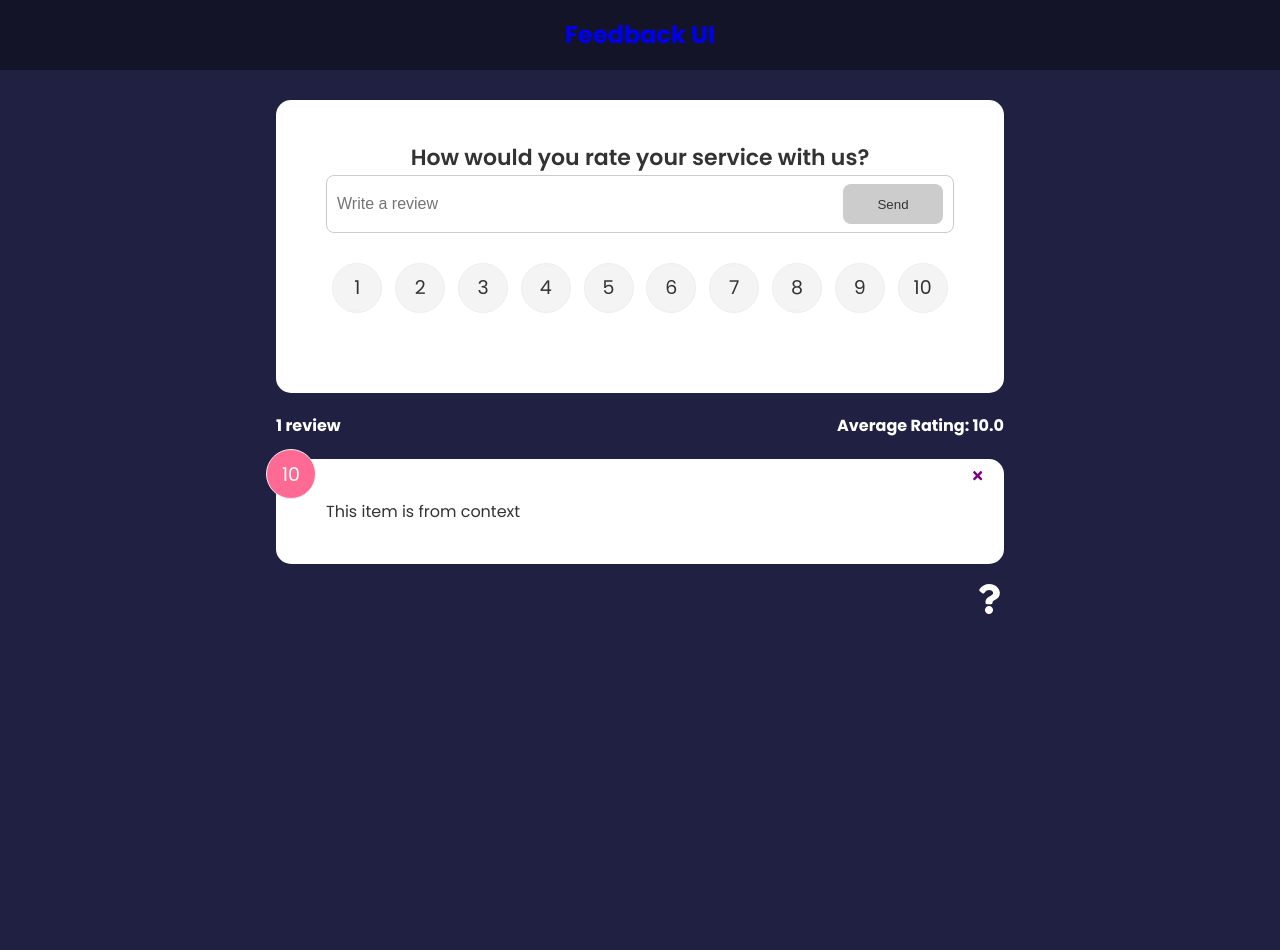
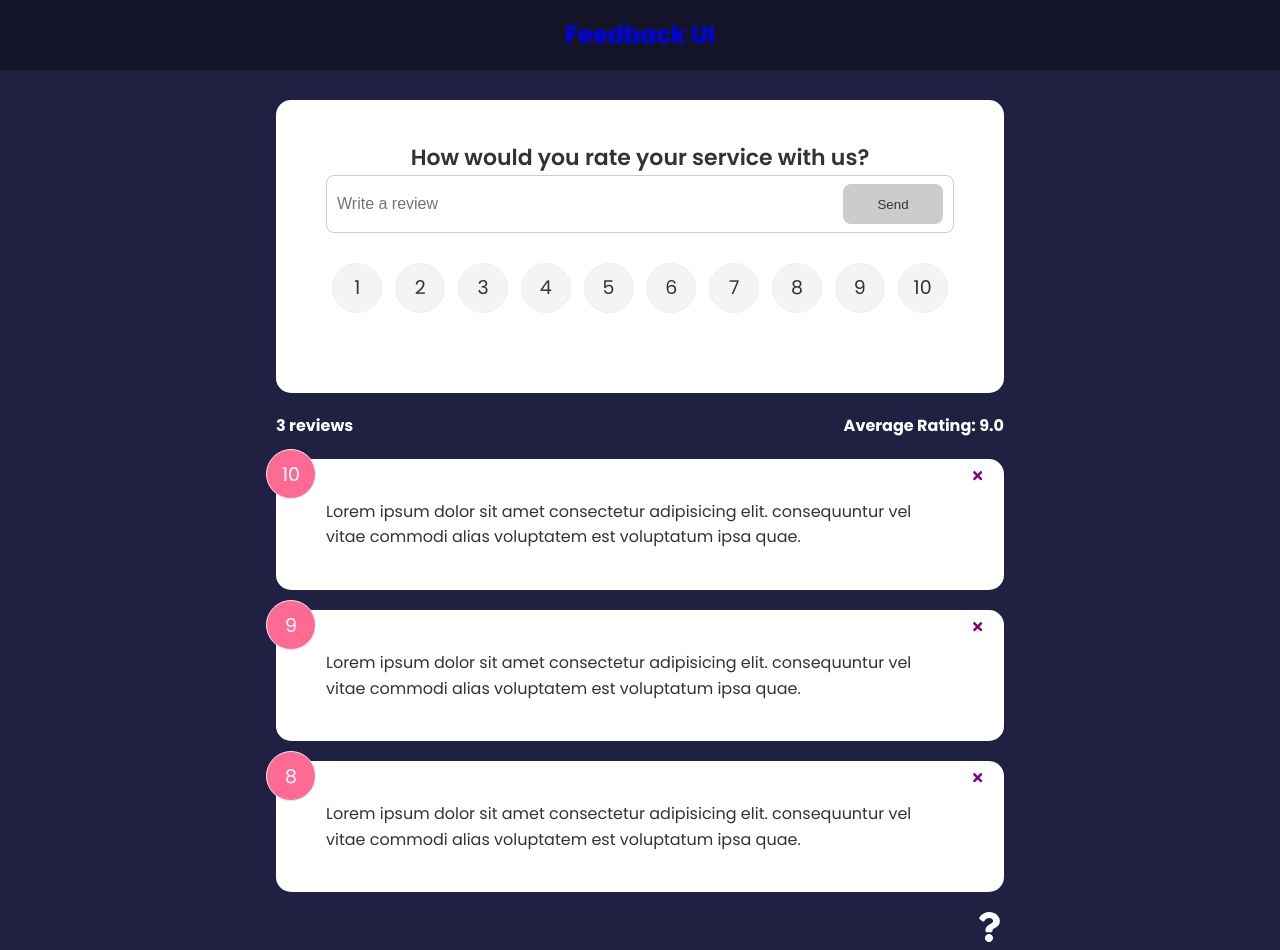
Before and after one commit to annadevelops/feedback-app, a React (Create React App) app: page / in a window 1280 px wide. Before the commit the page ends 800 px from the top, so only its background shows below. Built offline with nearby package versions, Linux system fonts and the light colour scheme.

Commit message:
Move functions that manipulate feedback to FeedbackContext and bringing them into components

```diff
--- a/src/App.js
+++ b/src/App.js
@@ -1,10 +1,7 @@
-import { v4 as uuidv4} from 'uuid'; // Import the components and data files for UUID which generates unique ID for objects
 import { BrowserRouter as Router, Route, Routes } from 'react-router-dom';
+
 import Header from "./components/Header";
 import FeedbackList from "./components/FeedbackList";
-import FeedbackData from "./data/FeedbackData";
-import { useState } from "react";
-
 import FeedbackStats from "./components/FeedbackStats";
 import FeedbackForm from "./components/FeedbackForm";
 import AboutPage from './pages/AboutPage';
@@ -12,23 +9,6 @@
 import {FeedbackProvider} from './context/FeedbackContext';
 
 function App() {
-
-    const [feedback, setFeedback] = useState(FeedbackData)
-
-
-    const deleteFeedback = (id) => {
-        setFeedback(feedback.filter((item) => {
-            return item.id !== id
-        }))
-    }
-
-
-    const addFeedback = (newFeedback) => {
-        newFeedback.id = uuidv4()
-       setFeedback([newFeedback, ...feedback])
-
-    }
-
 
     return (
         <FeedbackProvider>
@@ -38,9 +18,9 @@
         <Routes>
             <Route exact path="/" element={
                 <>
-                <FeedbackForm handleAdd={addFeedback}/>
+                <FeedbackForm />
                 <FeedbackStats />
-                <FeedbackList handleDelete={deleteFeedback} />
+                <FeedbackList />
                 </>
             } />
             <Route exact path="/about" element={<AboutPage/>}/>
--- a/src/components/FeedbackForm.jsx
+++ b/src/components/FeedbackForm.jsx
@@ -1,13 +1,14 @@
-import { useState } from "react"
+import { useState, useContext } from "react"
 
 import Card from "./shared/Card"
 import Button from "./shared/Button"
 import RatingSelect from "./RatingSelect"
+import FeedbackContext from "../context/FeedbackContext"
 
-
-function FeedbackForm({handleAdd}) {
+function FeedbackForm() {
     const [text, setText] = useState('')
     const [rating, setRating] = useState(10)
+    const {addFeedback} = useContext(FeedbackContext)
 
     const handleTextChange = (e) => {
         setText(e.target.value)
@@ -25,7 +26,7 @@
             text: text,
             rating: Number(rating)
         }
-       handleAdd(newFeedback)
+       addFeedback(newFeedback)
     }
 
   return (
--- a/src/components/FeedbackItem.jsx
+++ b/src/components/FeedbackItem.jsx
@@ -1,15 +1,17 @@
 import { useState } from "react"
 import Card from "./shared/Card"
 import { FaTimes } from 'react-icons/fa'
+import {useContext} from 'react'
+import FeedbackContext from "../context/FeedbackContext"
 
 
-function FeedbackItem({item, handleDelete}) {
-
+function FeedbackItem({item}) {
+  const {deleteFeedback} = useContext(FeedbackContext)
 
   return (
     <Card >
         <div className="num-display">{item.rating}</div>
-        <button onClick={() => handleDelete(item.id)} className="close">
+        <button className="close" onClick={() => deleteFeedback(item.id)}>
             <FaTimes color='purple' />
         </button>
         <div className="text-display">{item.text}</div>
--- a/src/components/FeedbackList.jsx
+++ b/src/components/FeedbackList.jsx
@@ -3,7 +3,7 @@
 import {useContext} from 'react'
 import FeedbackContext from '../context/FeedbackContext'
 
-function FeedbackList({handleDelete}) {
+function FeedbackList() {
     const {feedback} = useContext(FeedbackContext)
     return (
           <div className='feedback-list'>
@@ -15,7 +15,7 @@
                     animate={{opacity: 1}}
                     exit={{opacity:0}}
                   >
-                    <FeedbackItem key={item.id} item={item} handleDelete={handleDelete} />
+                    <FeedbackItem key={item.id} item={item} />
                   </motion.div>
 
               ))}
--- a/src/context/FeedbackContext.jsx
+++ b/src/context/FeedbackContext.jsx
@@ -1,5 +1,6 @@
 import {createContext, useState} from 'react'
-
+import { v4 as uuidv4} from 'uuid'; // Import the components and data files for UUID which generates unique ID for objects
+import FeedbackData from '../data/FeedbackData'
 
 
 const FeedbackContext = createContext()
@@ -10,16 +11,26 @@
  * @returns FeedbackContext.Provider
  */
 export const FeedbackProvider = ({children}) => {
-    const [feedback, setFeedback] = useState([
-        {
-            id: 1,
-            text: 'This item is from context',
-            rating: 10
-        }
-    ])
+    const [feedback, setFeedback] = useState(FeedbackData)
+
+    //Bringing deleteFeedback function from App.js to here so no need to use function passed through props for each component
+    const deleteFeedback = (id) => {
+        setFeedback(feedback.filter((item) => {
+            return item.id !== id
+        }))
+    }
+
+    const addFeedback = (newFeedback) => {
+        newFeedback.id = uuidv4()
+       setFeedback([newFeedback, ...feedback])
+
+    }
+
     // The context provider for the feedback component. Value is what we want to pass to our children so the state functions etc
     return <FeedbackContext.Provider value={{
-        feedback
+        feedback,
+        deleteFeedback,
+        addFeedback
     }}>
         {children}
     </FeedbackContext.Provider>
```
